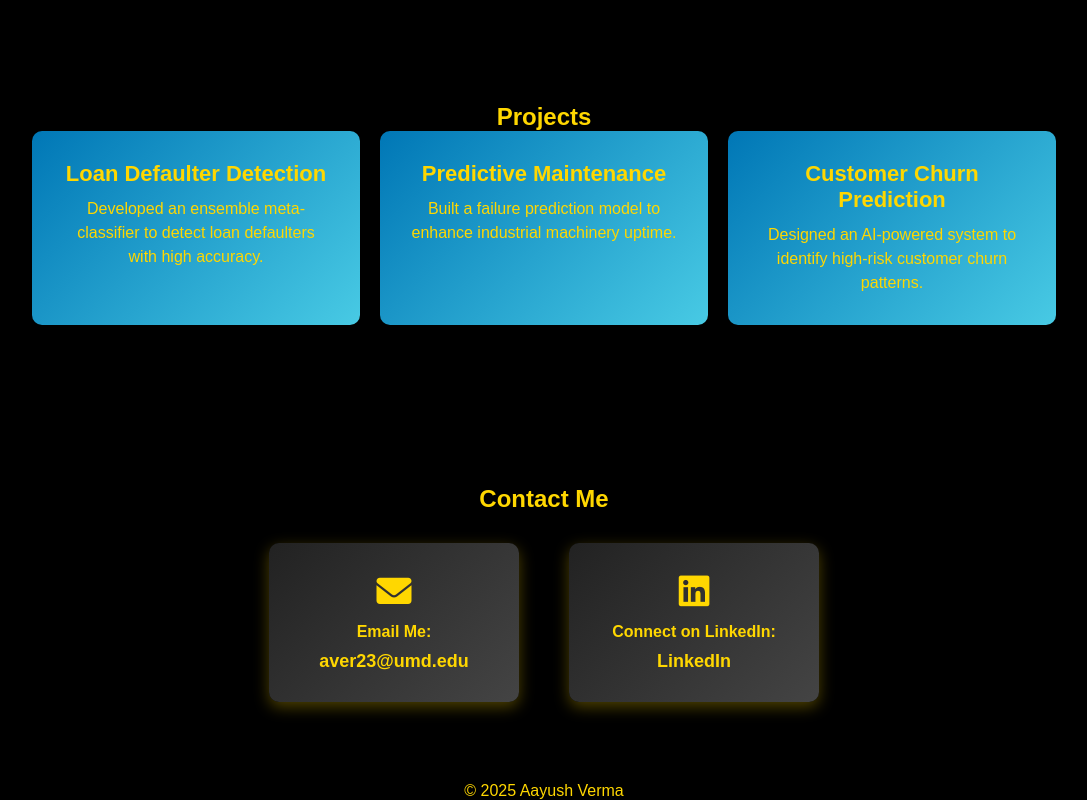
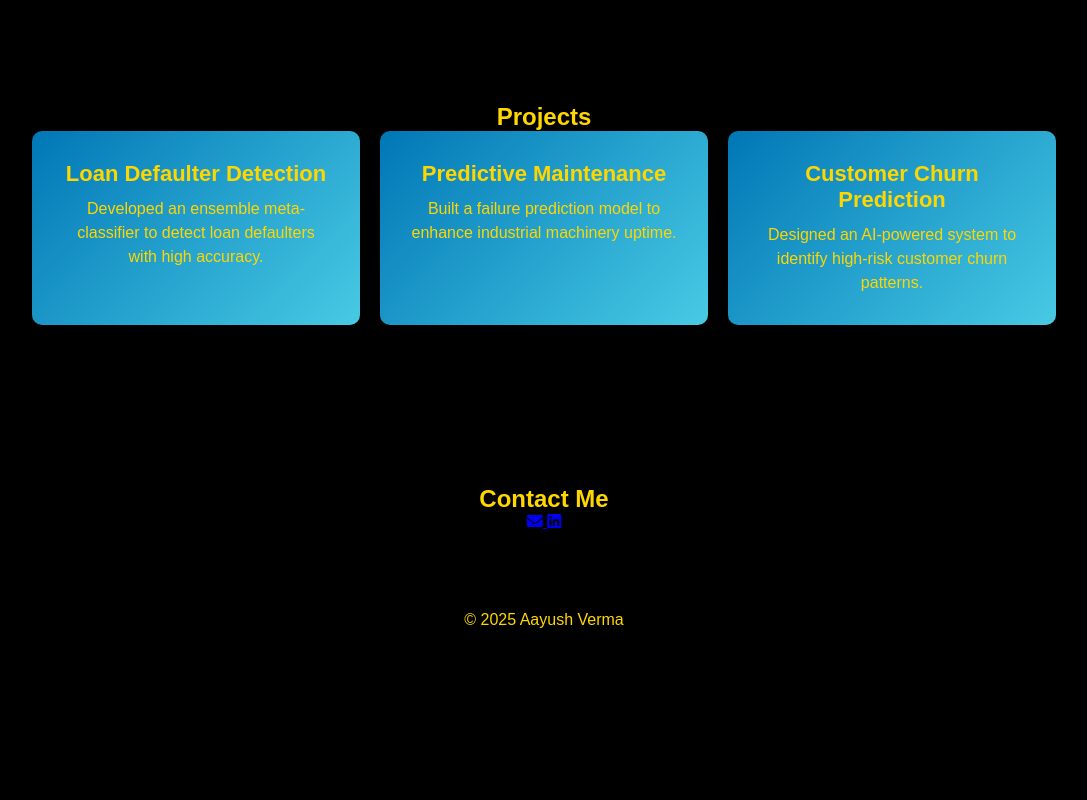
Before and after one commit to aver81/.website, a plain HTML site: page index.html in a window 1280 px wide. Shown: the part 1474-2274 px from the top of the page, without its empty margins (96-1183 px from the left). After the commit the page ends 2103 px from the top, so only its background shows below. Drawn offline with Linux system fonts and the light colour scheme.

Commit message:
Update index.html

```diff
--- a/index.html
+++ b/index.html
@@ -85,27 +85,23 @@
         </div>
     </div>
 </section>
+
     <section id="contact">
     <h2>Contact Me</h2>
-    <div class="contact-container">
-
+    <div class="contact-icons">
         <!-- Email -->
-        <div class="contact-card">
+        <a href="mailto:aver23@umd.edu" class="contact-link">
             <i class="fas fa-envelope"></i>
-            <p>Email Me:</p>
-            <a href="mailto:aver23@umd.edu">aver23@umd.edu</a>
-        </div>
+        </a>
 
         <!-- LinkedIn -->
-        <div class="contact-card">
+        <a href="https://linkedin.com/in/aayushverma1" target="_blank" class="contact-link">
             <i class="fab fa-linkedin"></i>
-            <p>Connect on LinkedIn:</p>
-            <a href="https://linkedin.com/in/aayushverma1" target="_blank">LinkedIn</a>
-        </div>
+        </a>
+    </div>
+</section>
 
 
-    </div>
-</section>
 
 
     <footer>
```
